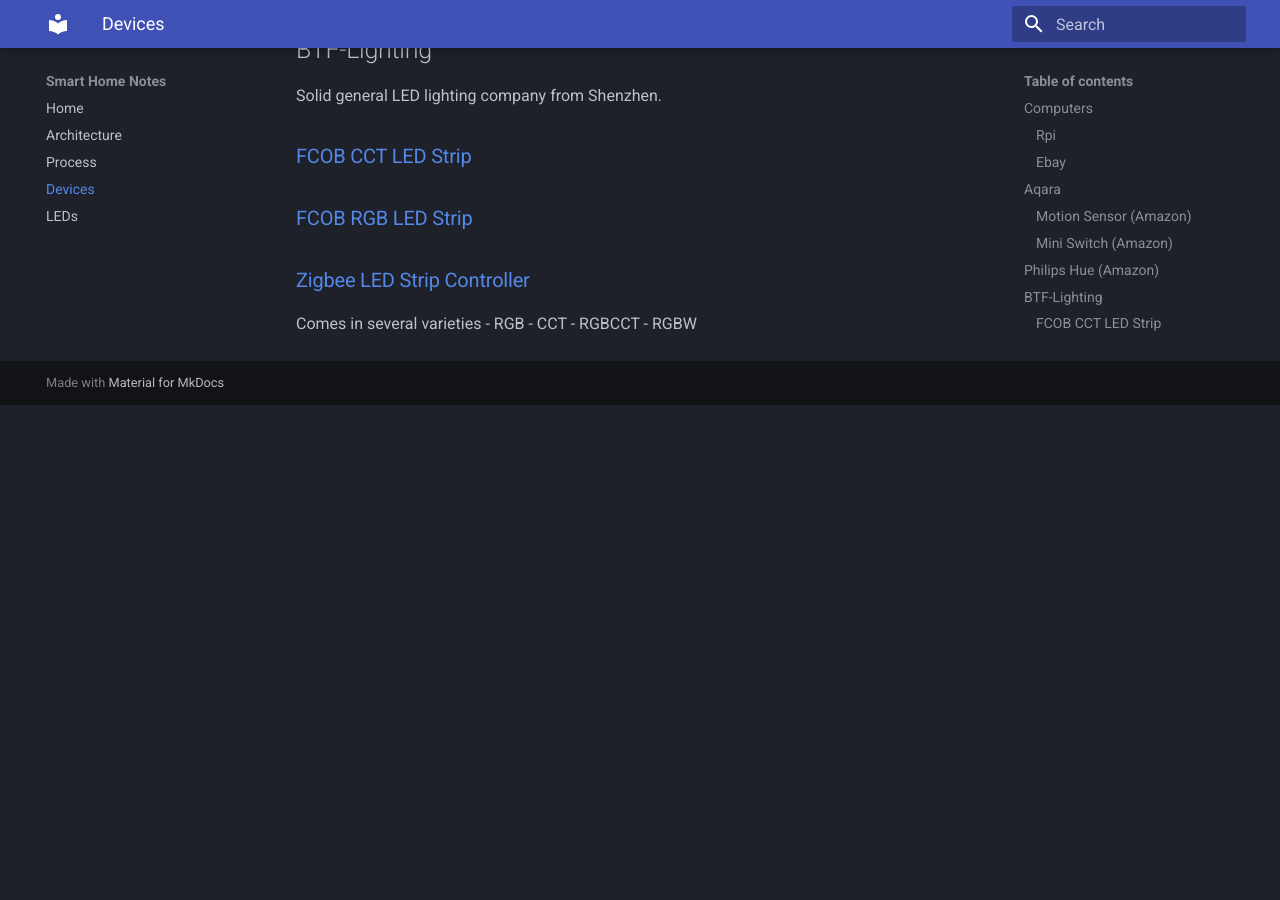
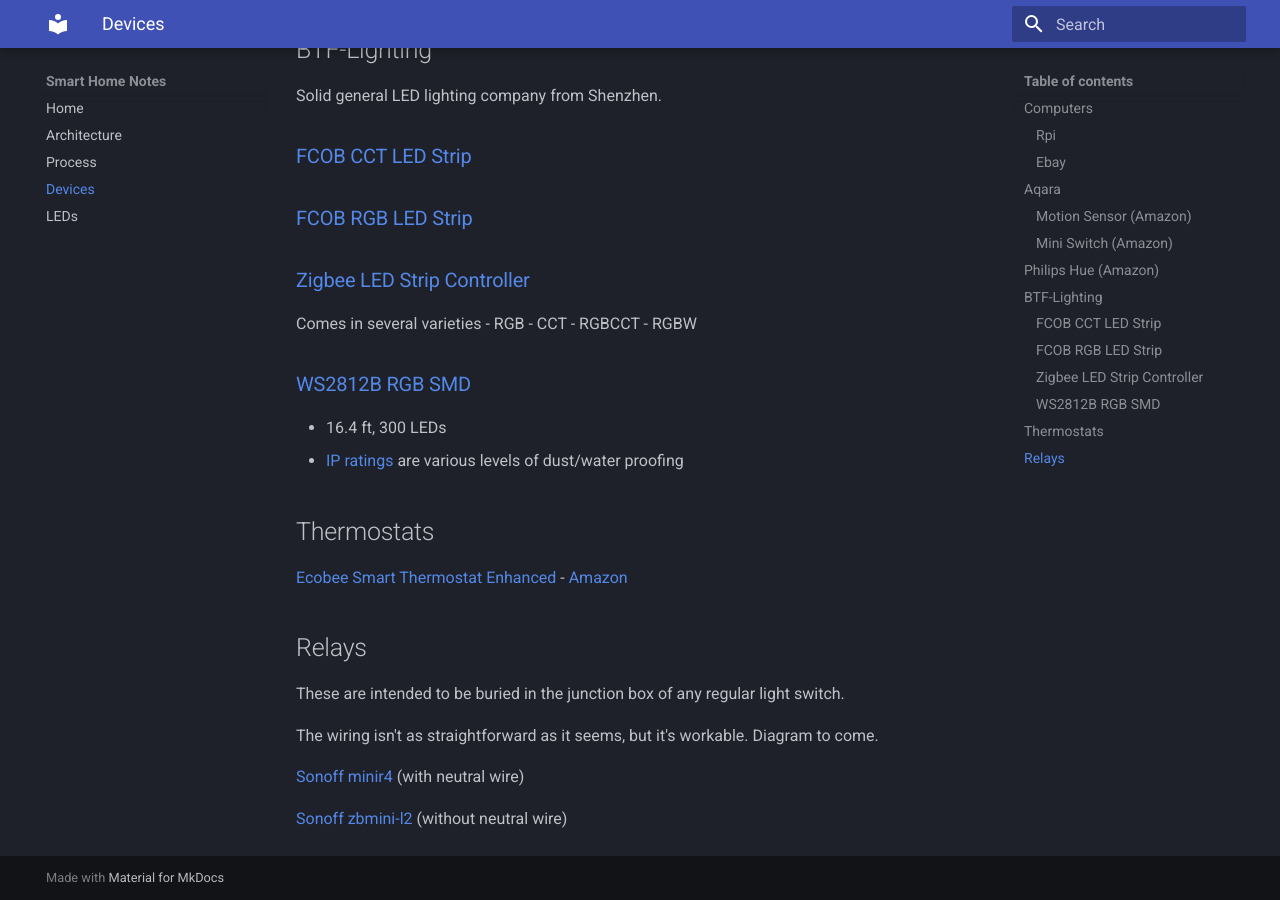
Before and after one commit to jsl12/hermes, an MkDocs documentation site: the page built from docs/devices.md, in a window 1280 px wide and 900 px high, scrolled down 1081 px. Built offline with MkDocs 1.6.1 and Material for MkDocs 9.7.7, drawn with Linux system fonts in a browser that asks for light colours; before the commit the page ends 1486 px from its top, so only the background shows below that.

Commit message:
device updates

```diff
--- a/docs/devices.md
+++ b/docs/devices.md
@@ -50,3 +50,23 @@
 - CCT
 - RGBCCT
 - RGBW
+
+### [WS2812B RGB SMD](https://www.amazon.com/BTF-LIGHTING-Flexible-Individually-Addressable-Non-waterproof/dp/B01CDTEJBG/)
+
+  - 16.4 ft, 300 LEDs
+  - [IP ratings](https://en.wikipedia.org/wiki/IP_code) are various levels of dust/water proofing
+
+## Thermostats
+
+[Ecobee Smart Thermostat Enhanced](https://www.ecobee.com/en-us/smart-thermostats/smart-thermostat-enhanced/)
+- [Amazon](https://www.amazon.com/ecobee-Smart-Thermostat-Enhanced-works/dp/B09XXTQPXC)
+
+## Relays
+
+These are intended to be buried in the junction box of any regular light switch.
+
+The wiring isn't as straightforward as it seems, but it's workable. Diagram to come.
+
+[Sonoff minir4](https://sonoff.tech/product/diy-smart-switches/minir4/) (with neutral wire)
+
+[Sonoff zbmini-l2](https://sonoff.tech/product/diy-smart-switches/zbmini-l2/) (without neutral wire)
```
